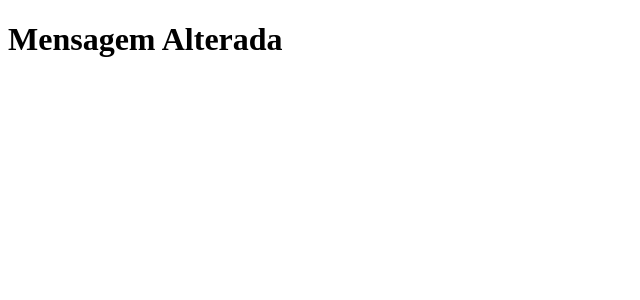
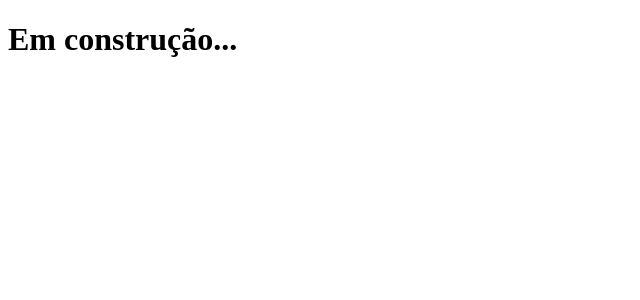
Before and after one commit to evertondg/clone-tabnews, a Next.js app: page / in a window 1280 px wide. Shown: the top 300 px of the page, without its empty margins (0-640 px from the left). Built offline with nearby package versions, Linux system fonts and the light colour scheme.

Commit message:
adicionado mensagem de em `construção`🏨

```diff
--- a/pages/index.js
+++ b/pages/index.js
@@ -1,5 +1,5 @@
 function Home() {
-  return <h1>Mensagem Alterada</h1>;
+  return <h1>Em construção...</h1>;
 }
 
 export default Home;
```
